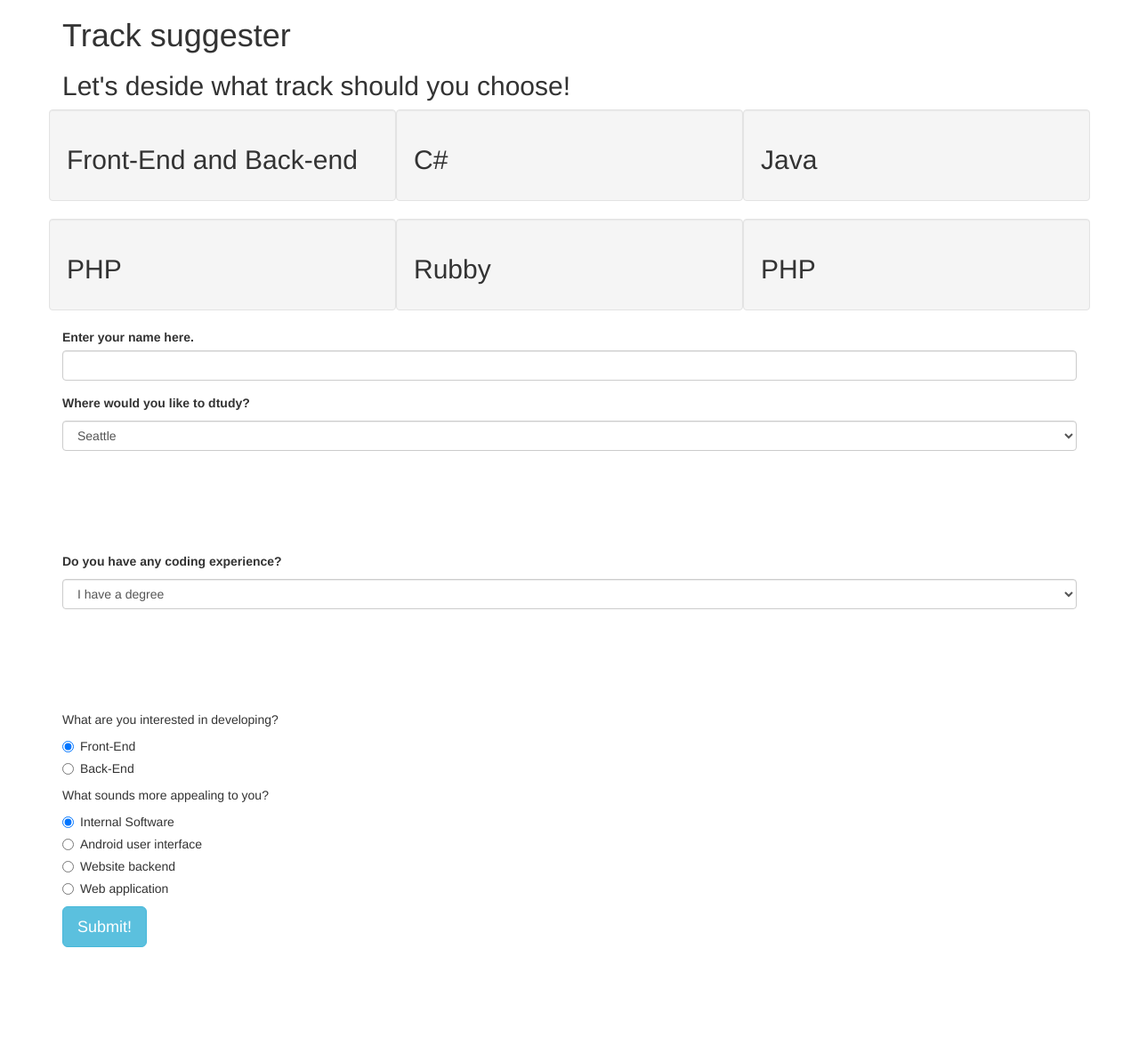
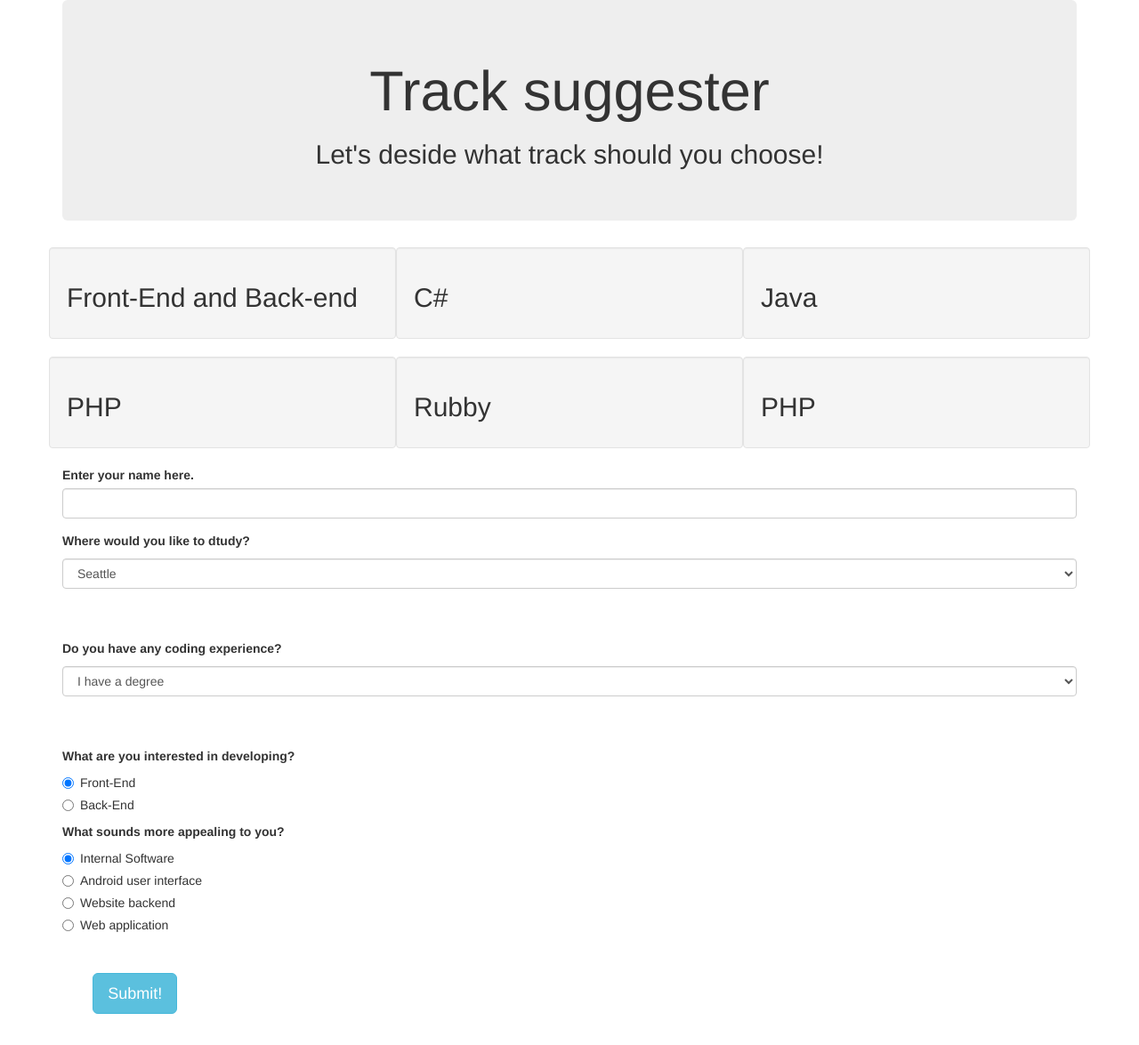
Before and after one commit to owysocky/track-suggester, a plain HTML site: page index.html in a window 1280 px wide. Shown: the whole page at 89% size. Before the commit the page ends 1065 px from the top, so only its background shows below. Drawn offline with Linux system fonts and the light colour scheme.

Commit message:
add jumbotrone and some styling to html

```diff
--- a/css/styles.css
+++ b/css/styles.css
@@ -1,3 +1,6 @@
+.jumbotron {
+  text-align: center;
+}
 .well p {
   display: none;
 }
@@ -10,9 +13,13 @@
 }
 
 #city {
-  margin-bottom: 10%;
+  margin-bottom: 5%;
 }
 
 #experience {
-  margin-bottom: 10%;
+  margin-bottom: 5%;
 }
+
+.btn {
+  margin: 3%;
+}
--- a/index.html
+++ b/index.html
@@ -9,8 +9,10 @@
   </head>
   <body>
     <div class="container">
-     <h1>Track suggester</h1>
-     <h2>Let's deside what track should you choose!</h2>
+      <div class="jumbotron">
+        <h1>Track suggester</h1>
+        <h2>Let's deside what track should you choose!</h2>
+      </div>
      <div class="row frame row-eq-height">
        <div class="col-xs-4 well pFrontEnd">
          <h2>Front-End and Back-end</h2>
@@ -77,7 +79,7 @@
         <option>I don't have any experience, but I'd love to learn how to program!</option>
       </select>
 
-      <p>What are you interested in developing?</p>
+      <p><strong>What are you interested in developing?</strong></p>
       <div class="radio">
         <label>
           <input type="radio" name="end" value="frontEnd" checked>
@@ -91,7 +93,7 @@
         </label>
       </div>
 
-      <p>What sounds more appealing to you?</p>
+      <p><strong>What sounds more appealing to you?</strong></p>
       <div class="radio">
         <label>
           <input type="radio" name="language" value="cSharp" checked>
@@ -120,6 +122,7 @@
 
 
 
+
           <button type="submit" class="btn btn-info btn-lg">Submit!</button>
       </form>
 
--- a/js/scripts.js
+++ b/js/scripts.js
@@ -1,6 +1,6 @@
 $(document).ready(function() {
   $("#formOne").submit(function(event){
-alert("sUn");
+
   var theName = $("input#name").val();
   var theCity = $("#city").val();
   var theExperience = $("#experience").val();
@@ -12,6 +12,8 @@ alert(theCity);
 alert(theExperience);
 alert(theEnd);
 alert(theLanguage);
+
+
 
   event.preventDefault();
   });
```
